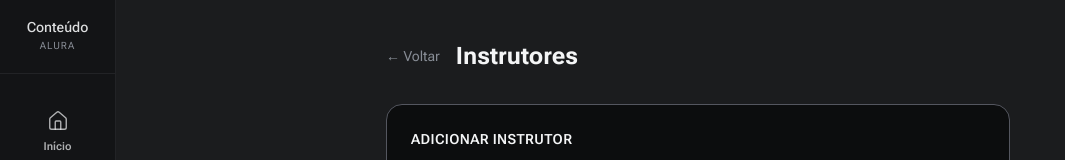
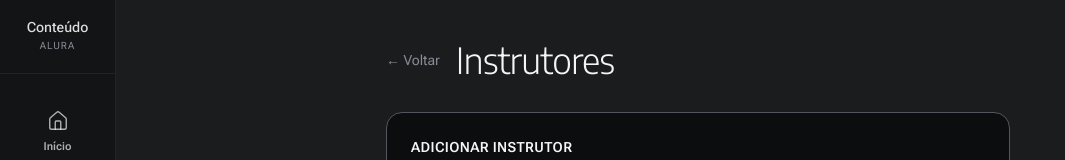
Before and after one commit to efops-conteudo-alura/hub-producao-conteudo, a Next.js app: page /seletor-de-atividades/instrutores in a window 1280 px wide. Shown: the top 160 px of the page, without its empty margins (0-1065 px from the left). Built offline with nearby package versions, Linux system fonts and the light colour scheme; no server answers.

Commit message:
style: aplicar hub-page-title nos titulos h1

```diff
--- a/src/app/(dashboard)/seletor-de-atividades/instrutores/page.tsx
+++ b/src/app/(dashboard)/seletor-de-atividades/instrutores/page.tsx
@@ -62,7 +62,7 @@ export default function InstrutoresPage() {
         >
           ← Voltar
         </Link>
-        <h1 className="font-heading text-2xl font-bold text-foreground">
+        <h1 className="hub-page-title">
           Instrutores
         </h1>
       </div>
```
